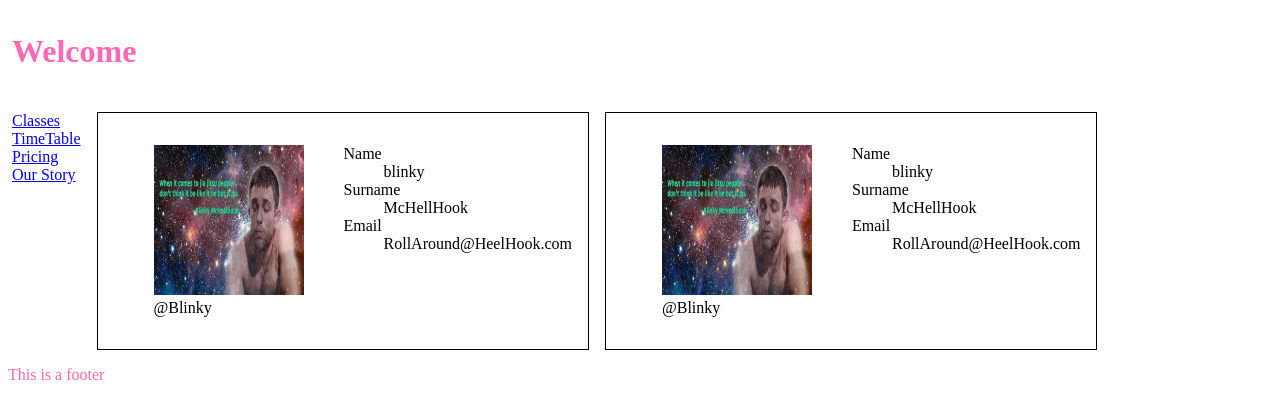
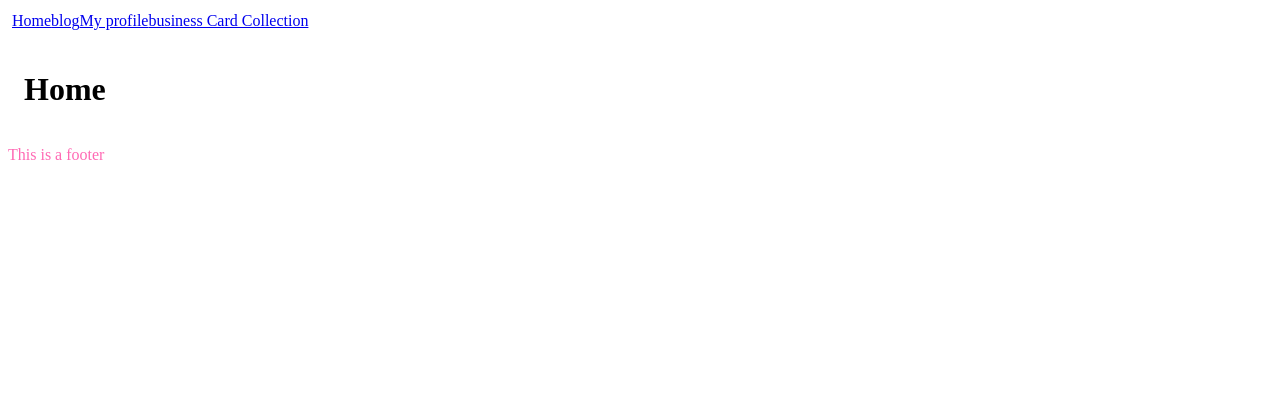
Before and after one commit to EdwardLydford/Web1-Svelte-lab, a SvelteKit app: page / in a window 1280 px wide. Shown: the top 418 px of the page. Built offline with nearby package versions, Linux system fonts and the light colour scheme.

Commit message:
layout pages and made a loop in header

```diff
--- a/src/components/Header.svelte
+++ b/src/components/Header.svelte
@@ -1,10 +1,16 @@
 <script>
 
+    let navItems = [
+   { text: "Home", href: "/" },
+   { text: "blog", href: "/blog" },
+   { text: "My profile", href: "/profile" },
+   { text: "business Card Collection", href: "/carding" },
+ ];
 </script>
 
-
-    <h1>Welcome </h1>
-
+{#each navItems as item }
+<a href={item.href}>{item.text}</a>
+{/each}
 
 <style>
     h1{
--- /dev/null
+++ b/src/routes/+layout.svelte
@@ -0,0 +1,51 @@
+<script>
+     import Header from "../components/Header.svelte";
+     import Sidebar from "../components/Sidebar.svelte";
+     import Footer from "../components/Footer.svelte";
+
+     let navItems = [
+    { text: "Home", href: "/" },
+    { text: "blog", href: "/blog" },
+    { text: "My profile", href: "/profile" },
+    { text: "business Card Collection", href: "/carding" },
+
+
+  ];
+</script>
+<div class="container">
+    <header><Header /></header>
+
+    <div class="left-side">
+
+    </div>
+    <main>
+        <slot></slot>
+    </main>
+
+    <footer><Footer /></footer>
+  </div>
+
+  <style>
+    main {
+      display: flex;
+      flex-wrap: wrap;
+      padding: 1em;
+      gap: 1em;
+    }
+    .container {
+      display: grid;
+      grid-template: auto 1fr auto / auto 1fr;
+    }
+    header {
+      padding: 0.25em;
+      grid-column: 1 / 3;
+    }
+
+    footer {
+      grid-column: 1 / 3;
+      float: left;
+    }
+    .left-side {
+      grid-column: 1 /2;
+    }
+  </style>
--- a/src/routes/+page.svelte
+++ b/src/routes/+page.svelte
@@ -1,54 +1,9 @@
 <!--importing card from components below -->
 <script>
-  import Card from "../components/Card.svelte";
-  import Footer from "../components/Footer.svelte";
-  import Header from "../components/Header.svelte";
-  import Sidebar from "../components/Sidebar.svelte";
 
-  let navItems = [
-    { text: "Classes", href: "/Classes" },
-    { text: "TimeTable", href: "/Schedule" },
-    { text: "Pricing", href: "/Prices" },
-    { text: "Our Story", href: "/Our Story" },
-  ];
 </script>
+   <h1>Home</h1>
 
-<div class="container">
-  <header><Header /></header>
+    <style>
 
-  <div class="left-side">
-    <Sidebar {navItems} />
-  </div>
-  <main>
-    <Card />
-    <Card />
-  </main>
-
-  <footer><Footer /></footer>
-</div>
-
-<!-- more side bar and footer in here-->
-<style>
-  main {
-    display: flex;
-    flex-wrap: wrap;
-    padding: 1em;
-    gap: 1em;
-  }
-  .container {
-    display: grid;
-    grid-template: auto 1fr auto / auto 1fr;
-  }
-  header {
-    padding: 0.25em;
-    grid-column: 1 / 3;
-  }
-
-  footer {
-    grid-column: 1 / 3;
-    float: left;
-  }
-  .left-side {
-    grid-column: 1 /2;
-  }
-</style>
+    </style>
--- a/src/routes/blog/+page.svelte
+++ b/src/routes/blog/+page.svelte
@@ -4,6 +4,6 @@
 <h1>Blog home</h1>
 <ul>
     <li>
-        <a href="/bannanas">banana-link</a>
+        <a href="/blog/bannanas">banana-link</a>
     </li>
 </ul>
--- a/src/routes/blog/[article]/+page.svelte
+++ b/src/routes/blog/[article]/+page.svelte
@@ -1 +1,2 @@
 <h1>Article page</h1>
+<p>hello im stuck in here</p>
--- /dev/null
+++ b/src/routes/carding/manage/+page.svelte
@@ -0,0 +1 @@
+<h1>Manage cards</h1>
--- a/src/routes/cards/+page.svelte
+++ /dev/null
@@ -1 +0,0 @@
-<h1>Cards page</h1>
--- /dev/null
+++ b/src/routes/profile/+page.svelte
@@ -0,0 +1 @@
+<h1>My profile</h1>
```
Also changed, not shown: src/routes/carding/+layout.svelte (added, +9 -0 lines), src/routes/carding/+page.svelte (added, +8 -0 lines), src/routes/profile/+layout.svelte (added, +31 -0 lines).
